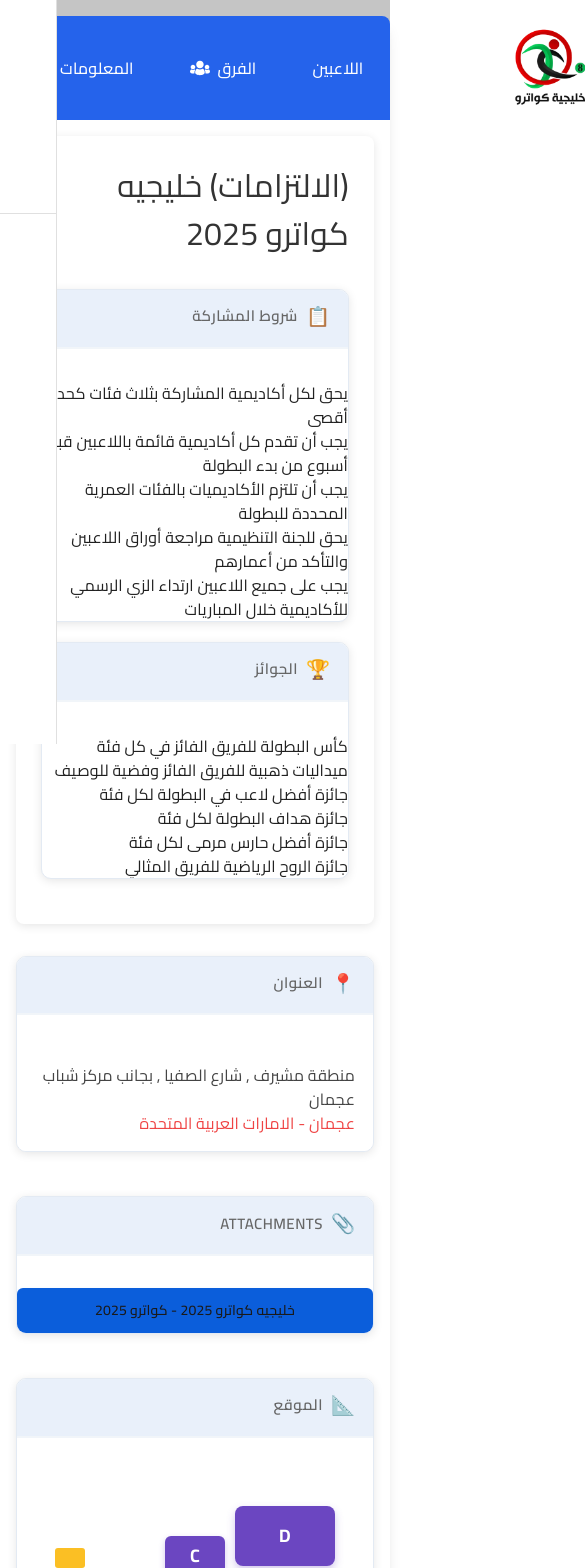
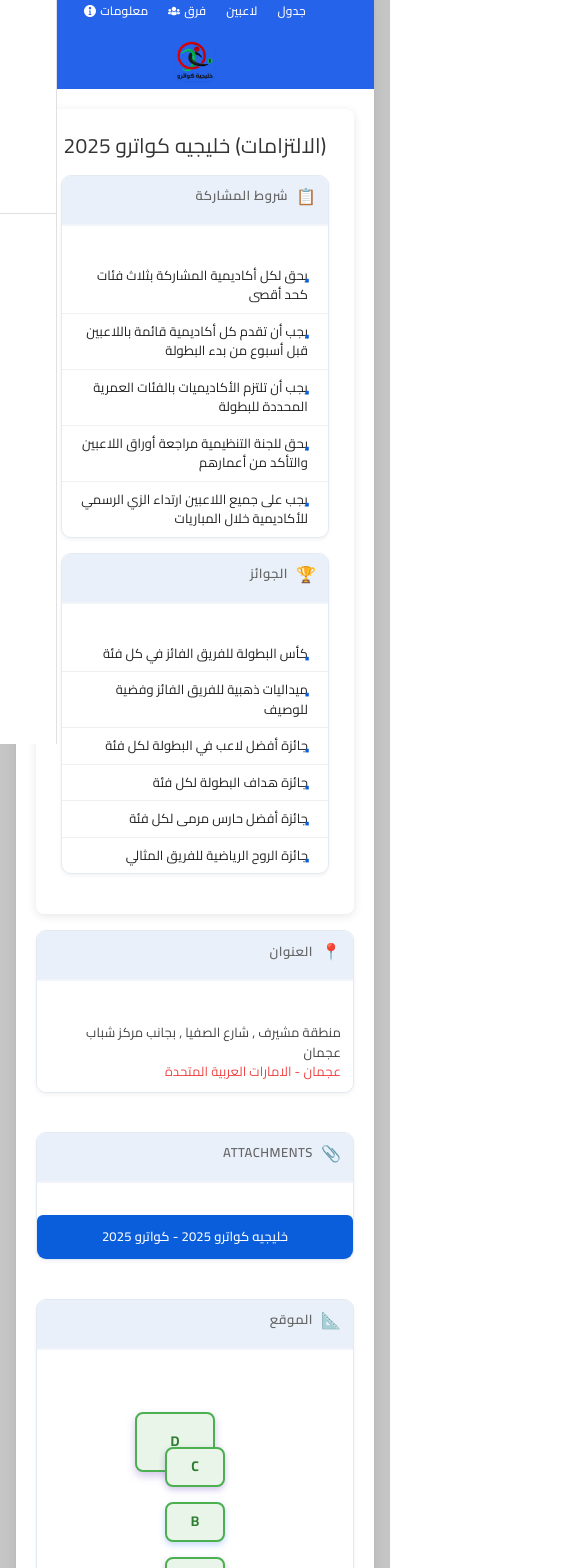
Before and after one commit to SamehElkhyat/Khalej-kotro, a React (Create React App) app: page /info in a window 390 px wide. Shown: the part 100-1668 px from the top of the page, 585 px wide, since content can reach past the window. Built offline with nearby package versions, Linux system fonts and the light colour scheme; some icons are missing.

Commit message:
first commit

```diff
--- a/src/App.jsx
+++ b/src/App.jsx
@@ -19,131 +19,165 @@
   );
   return (
     <>
-      <div className="min-h-screen bg-[#c5c5c5] flex flex-col items-center justify-center py-10">
-        <div className="text-center mb-6">
-          <h1 className="text-2xl sm:text-3xl font-bold text-white drop-shadow">
+      <div className="min-h-screen bg-[#c5c5c5] flex flex-col items-center justify-center py-4 sm:py-6 lg:py-10 px-4 sm:px-6 lg:px-8">
+        <div className="text-center mb-4 sm:mb-6 w-full max-w-4xl">
+          <h1 className="text-xl sm:text-2xl md:text-3xl lg:text-4xl font-bold text-white drop-shadow leading-tight">
             خليجيه كواترو 2025
           </h1>
-          <p className="text-sm sm:text-base text-white opacity-80 drop-shadow">
+          <p className="text-xs sm:text-sm md:text-base lg:text-lg text-white opacity-80 drop-shadow mt-2">
             Monday 3 March 2025 - Friday 21 March 2025
           </p>
         </div>
 
-        <div className="bg-white rounded-xl shadow-lg max-w-5xl w-full">
-          <div className="bg-blue-600 text-white rounded-t-lg px-4 py-3 flex items-center gap-6">
+        <div className="bg-white rounded-xl shadow-lg w-full max-w-6xl">
+          {/* Header Navigation */}
+          <div className="bg-blue-600 text-white rounded-t-lg px-2 sm:px-4 lg:px-6 py-2 sm:py-3">
+            <div className="flex flex-col sm:flex-row items-center justify-between gap-2 sm:gap-4 lg:gap-6">
+              {/* Navigation Buttons */}
+              <div className="flex flex-wrap items-center justify-center sm:justify-start gap-1 sm:gap-2 lg:gap-4 w-full sm:w-auto">
                 <button
                   onClick={() => Navigate("/info")}
-              className="font-medium flex items-center gap-2 hover:bg-blue-700 rounded-md px-4 py-2"
+                  className="font-medium flex items-center gap-1 sm:gap-2 hover:bg-blue-700 rounded-md px-2 sm:px-3 lg:px-4 py-1.5 sm:py-2 text-xs sm:text-sm lg:text-base transition-colors duration-200"
                 >
                   <svg
-                height="20px"
-                width="20px"
+                    className="w-3 h-3 sm:w-4 sm:h-4 lg:w-5 lg:h-5"
                     version="1.1"
                     id="_x32_"
                     viewBox="0 0 512 512"
                     fill="#ffffff"
                     stroke="#ffffff"
                   >
-                <g id="SVGRepo_bgCarrier" stroke-width="0"></g>
+                    <g id="SVGRepo_bgCarrier" strokeWidth="0"></g>
                     <g
                       id="SVGRepo_tracerCarrier"
-                  stroke-linecap="round"
-                  stroke-linejoin="round"
+                      strokeLinecap="round"
+                      strokeLinejoin="round"
                     ></g>
                     <g id="SVGRepo_iconCarrier">
-                  {" "}
-                  <style type="text/css"> </style>{" "}
                       <g>
-                    {" "}
                         <path
-                      class="st0"
+                          className="st0"
                           d="M256,0C114.615,0,0,114.615,0,256s114.615,256,256,256s256-114.615,256-256S397.385,0,256,0z M256,86.069 c28.463,0,51.538,23.074,51.538,51.538c0,28.464-23.074,51.538-51.538,51.538c-28.463,0-51.538-23.074-51.538-51.538 C204.462,109.143,227.537,86.069,256,86.069z M310.491,425.931H201.51v-43.593h35.667V276.329H215.38v-43.593h65.389v3.963v39.63 v106.009h29.722V425.931z"
-                    ></path>{" "}
-                  </g>{" "}
+                        ></path>
                       </g>
-              </svg>{" "}
-              المعلومات
+                    </g>
+                  </svg>
+                  <span className="hidden sm:inline">المعلومات</span>
+                  <span className="sm:hidden">معلومات</span>
                 </button>
+
                 <button
                   onClick={() => Navigate("/teams")}
-              className="font-medium flex items-center gap-2 hover:bg-blue-700 rounded-md px-4 py-2"
+                  className="font-medium flex items-center gap-1 sm:gap-2 hover:bg-blue-700 rounded-md px-2 sm:px-3 lg:px-4 py-1.5 sm:py-2 text-xs sm:text-sm lg:text-base transition-colors duration-200"
                 >
                   <svg
-                height="20px"
-                width="20px"
+                    className="w-3 h-3 sm:w-4 sm:h-4 lg:w-5 lg:h-5"
                     version="1.1"
                     id="_x32_"
                     viewBox="0 0 512 512"
                     fill="#ffffff"
-                stroke="#ffffff "
+                    stroke="#ffffff"
                   >
-                <g id="SVGRepo_bgCarrier" stroke-width="0"></g>
+                    <g id="SVGRepo_bgCarrier" strokeWidth="0"></g>
                     <g
                       id="SVGRepo_tracerCarrier"
-                  stroke-linecap="round"
-                  stroke-linejoin="round"
+                      strokeLinecap="round"
+                      strokeLinejoin="round"
                     ></g>
                     <g id="SVGRepo_iconCarrier">
-                  {" "}
-                  <style type="text/css"> </style>{" "}
                       <g>
-                    {" "}
                         <path
-                      class="st0"
+                          className="st0"
                           d="M435.95,287.525c32.51,0,58.87-26.343,58.87-58.853c0-32.51-26.361-58.871-58.87-58.871 c-32.502,0-58.863,26.361-58.863,58.871C377.088,261.182,403.448,287.525,435.95,287.525z"
-                    ></path>{" "}
+                        ></path>
                         <path
-                      class="st0"
+                          className="st0"
                           d="M511.327,344.251c-2.623-15.762-15.652-37.822-25.514-47.677c-1.299-1.306-7.105-1.608-8.673-0.636 c-11.99,7.374-26.074,11.714-41.19,11.714c-15.099,0-29.184-4.34-41.175-11.714c-1.575-0.972-7.373-0.67-8.672,0.636 c-2.757,2.757-5.765,6.427-8.698,10.683c7.935,14.94,14.228,30.81,16.499,44.476c2.27,13.7,1.533,26.67-2.138,38.494 c13.038,4.717,28.673,6.787,44.183,6.787C476.404,397.014,517.804,382.987,511.327,344.251z"
-                    ></path>{" "}
+                        ></path>
                         <path
-                      class="st0"
+                          className="st0"
                           d="M254.487,262.691c52.687,0,95.403-42.716,95.403-95.402c0-52.67-42.716-95.386-95.403-95.386 c-52.678,0-95.378,42.716-95.378,95.386C159.109,219.975,201.808,262.691,254.487,262.691z"
-                    ></path>{" "}
+                        ></path>
                         <path
-                      class="st0"
+                          className="st0"
                           d="M335.269,277.303c-2.07-2.061-11.471-2.588-14.027-1.006c-19.448,11.966-42.271,18.971-66.755,18.971 c-24.466,0-47.3-7.005-66.738-18.971c-2.555-1.583-11.956-1.055-14.026,1.006c-16.021,16.004-37.136,51.782-41.384,77.288 c-10.474,62.826,56.634,85.508,122.148,85.508c65.532,0,132.639-22.682,122.165-85.508 C372.404,329.085,351.289,293.307,335.269,277.303z"
-                    ></path>{" "}
+                        ></path>
                         <path
-                      class="st0"
+                          className="st0"
                           d="M76.049,287.525c32.502,0,58.862-26.343,58.862-58.853c0-32.51-26.36-58.871-58.862-58.871 c-32.511,0-58.871,26.361-58.871,58.871C17.178,261.182,43.538,287.525,76.049,287.525z"
-                    ></path>{" "}
+                        ></path>
                         <path
-                      class="st0"
+                          className="st0"
                           d="M115.094,351.733c2.414-14.353,9.225-31.253,17.764-46.88c-2.38-3.251-4.759-6.083-6.955-8.279 c-1.299-1.306-7.097-1.608-8.672-0.636c-11.991,7.374-26.076,11.714-41.182,11.714c-15.108,0-29.202-4.34-41.183-11.714 c-1.568-0.972-7.382-0.67-8.681,0.636c-9.887,9.854-22.882,31.915-25.514,47.677c-6.468,38.736,34.924,52.762,75.378,52.762 c14.437,0,29.016-1.777,41.459-5.84C113.587,379.108,112.757,365.835,115.094,351.733z"
-                    ></path>{" "}
-                  </g>{" "}
+                        ></path>
+                      </g>
                     </g>
                   </svg>
-              الفرق
+                  <span className="hidden sm:inline">الفرق</span>
+                  <span className="sm:hidden">فرق</span>
                 </button>
+
                 <button
                   onClick={() => Navigate("/matches")}
-              className="font-medium flex items-center gap-2 hover:bg-blue-700 rounded-md px-4 py-2"
+                  className="font-medium flex items-center gap-1 sm:gap-2 hover:bg-blue-700 rounded-md px-2 sm:px-3 lg:px-4 py-1.5 sm:py-2 text-xs sm:text-sm lg:text-base transition-colors duration-200"
                 >
-              اللاعبين
+                  <span className="hidden sm:inline">اللاعبين</span>
+                  <span className="sm:hidden">لاعبين</span>
                 </button>
+
                 <button
                   onClick={() => Navigate("/shedulde")}
-              className="font-medium flex items-center gap-2 hover:bg-blue-700 rounded-md px-4 py-2"
+                  className="font-medium flex items-center gap-1 sm:gap-2 hover:bg-blue-700 rounded-md px-2 sm:px-3 lg:px-4 py-1.5 sm:py-2 text-xs sm:text-sm lg:text-base transition-colors duration-200"
                 >
-              {" "}
-              المبارات الجدول
+                  <span className="hidden lg:inline">المبارات الجدول</span>
+                  <span className="hidden sm:inline lg:hidden">الجدول</span>
+                  <span className="sm:hidden">جدول</span>
                 </button>
+              </div>
+
+              {/* Logo */}
+              <div className="flex-shrink-0 flex items-center justify-center">
                 <img
                   src={logo}
                   alt="logo"
-              className="w-20 h-20 flex justify-end items-center"
+                  className="w-10 h-10 sm:w-14 sm:h-14 lg:w-18 lg:h-18 xl:w-20 xl:h-20 object-contain rounded-lg shadow-sm"
                 />
               </div>
+            </div>
+          </div>
+
+          {/* Content Area */}
+          <div className="p-2 sm:p-4 lg:p-6">
             <Outlet />
             <Admin />
-
-
           </div>
         </div>
+      </div>
+
       <style>
+        {`
           @import url('https://fonts.googleapis.com/css2?family=Cairo:wght@200..1000&display=swap');
+
+          /* Additional responsive styles */
+          @media (max-width: 640px) {
+            .min-h-screen {
+              padding: 1rem;
+            }
+          }
+
+          /* Ensure smooth transitions */
+          * {
+            transition: all 0.2s ease-in-out;
+          }
+
+          /* Better touch targets for mobile */
+          @media (max-width: 768px) {
+            button {
+              min-height: 44px;
+              min-width: 44px;
+            }
+          }
+        `}
       </style>
     </>
   );
--- a/src/componant/Pages/Info/Info.css
+++ b/src/componant/Pages/Info/Info.css
@@ -3,16 +3,20 @@
   gap: 2rem;
   padding: 2rem;
   direction: rtl;
+  max-width: 1400px;
+  margin: 0 auto;
 }
 
 .main-content {
   flex: 1;
+  min-width: 0;
 }
 
 .main-title {
   font-size: 2rem;
   color: #333;
   margin-bottom: 2rem;
+  line-height: 1.2;
 }
 
 .sidebar {
@@ -20,6 +24,7 @@
   display: flex;
   flex-direction: column;
   gap: 1.5rem;
+  flex-shrink: 0;
 }
 
 .section {
@@ -29,6 +34,7 @@
   margin-bottom: 20px;
   border: 1px solid #e3eaf3;
   overflow: hidden;
+  box-shadow: 0 2px 4px rgba(0, 0, 0, 0.05);
 }
 
 .section-header {
@@ -43,6 +49,7 @@
 .section-header .icon {
   font-size: 1.2rem;
   color: #666;
+  flex-shrink: 0;
 }
 
 .section-header h3 {
@@ -64,6 +71,7 @@
   color: #444;
   font-size: 16px;
   margin: 0;
+  line-height: 1.5;
 }
 
 .attachment-btn {
@@ -72,17 +80,17 @@
   background: #0b5edb;
   border: none;
   border-radius: 6px;
-  color: #1a1a1a;
+  color: #fff;
   font-size: 14px;
-  text-align: left;
+  text-align: center;
   cursor: pointer;
-  text-align: center;
   transition: background-color 0.2s;
   margin: 0;
+  font-weight: 500;
 }
 
 .attachment-btn:hover {
-  background: #e9ecef;
+  background: #0949b3;
 }
 
 .layout-image {
@@ -95,6 +103,72 @@
   padding: 0;
   border-radius: 0;
   min-height: 200px;
+  position: relative;
+}
+
+.field {
+  background: #e8f5e8;
+  border: 2px solid #4caf50;
+  border-radius: 8px;
+  display: flex;
+  align-items: center;
+  justify-content: center;
+  position: relative;
+}
+
+.main-field {
+  width: 120px;
+  height: 80px;
+  margin: 0 auto 20px;
+}
+
+.small-field {
+  width: 80px;
+  height: 60px;
+  margin: 10px;
+}
+
+.side-fields {
+  display: flex;
+  justify-content: center;
+  gap: 10px;
+  flex-wrap: wrap;
+}
+
+.field-label {
+  font-weight: bold;
+  color: #2e7d32;
+  font-size: 18px;
+}
+
+.facilities {
+  display: flex;
+  justify-content: space-between;
+  margin-top: 20px;
+  gap: 10px;
+}
+
+.facility {
+  flex: 1;
+  height: 40px;
+  border-radius: 4px;
+  display: flex;
+  align-items: center;
+  justify-content: center;
+  font-size: 12px;
+  color: #666;
+}
+
+.parking {
+  background: #f0f0f0;
+}
+
+.building {
+  background: #e3f2fd;
+}
+
+.green-area {
+  background: #e8f5e8;
 }
 
 .sponsors-grid {
@@ -113,136 +187,282 @@
   align-items: center;
   justify-content: center;
   color: #666;
+  font-weight: bold;
+  border: 1px solid #e9ecef;
 }
 
-@media (max-width: 1024px) {
+.conditions-list,
+.prizes-list {
+  list-style: none;
+  padding: 0;
+  margin: 0;
+}
+
+.conditions-list li,
+.prizes-list li {
+  padding: 12px 18px;
+  border-bottom: 1px solid #f0f0f0;
+  position: relative;
+  padding-right: 30px;
+}
+
+.conditions-list li:before,
+.prizes-list li:before {
+  content: "•";
+  color: #0b5edb;
+  font-weight: bold;
+  position: absolute;
+  right: 18px;
+  top: 12px;
+}
+
+.conditions-list li:last-child,
+.prizes-list li:last-child {
+  border-bottom: none;
+}
+
+@media (min-width: 1200px) {
+  .container {
+    gap: 3rem;
+    padding: 3rem;
+  }
+
+  .main-title {
+    font-size: 2.5rem;
+  }
+
+  .sidebar {
+    width: 450px;
+  }
+}
+
+@media (max-width: 1199px) and (min-width: 768px) {
+  .container {
+    gap: 1.5rem;
+    padding: 1.5rem;
+  }
+
+  .main-title {
+    font-size: 1.8rem;
+  }
+
+  .sidebar {
+    width: 350px;
+  }
+}
+
+@media (max-width: 1023px) and (min-width: 768px) {
   .container {
     flex-direction: column;
+    gap: 2rem;
   }
+
+  .sidebar {
+    width: 100%;
+    max-width: 600px;
+    margin: 0 auto;
+  }
+
+  .main-title {
+    text-align: center;
+  }
+
+  .sponsors-grid {
+    grid-template-columns: repeat(4, 1fr);
+  }
+}
+
+@media (max-width: 767px) and (min-width: 480px) {
+  .container {
+    flex-direction: column;
+    padding: 1rem;
+    gap: 1.5rem;
+  }
+
+  .main-title {
+    font-size: 1.5rem;
+    text-align: center;
+    margin-bottom: 1.5rem;
+  }
+
   .sidebar {
     width: 100%;
   }
+
+  .section-header {
+    padding: 10px 15px;
+  }
+
+  .section-header h3 {
+    font-size: 14px;
+  }
+
+  .location,
+  .section > p,
+  .section .card-content,
+  .section .layout-image,
+  .sponsors-grid {
+    padding: 12px 15px;
+    font-size: 14px;
+  }
+
+  .conditions-list li,
+  .prizes-list li {
+    padding: 10px 15px;
+    padding-right: 25px;
+    font-size: 14px;
+  }
+
+  .sponsors-grid {
+    grid-template-columns: repeat(2, 1fr);
+    gap: 12px;
+  }
+
+  .sponsor-logo {
+    height: 60px;
+    font-size: 14px;
+  }
+
+  .main-field {
+    width: 100px;
+    height: 70px;
+  }
+
+  .small-field {
+    width: 70px;
+    height: 50px;
+  }
+
+  .field-label {
+    font-size: 16px;
+  }
 }
 
-@media (max-width: 640px) {
+@media (max-width: 479px) {
+  .container {
+    flex-direction: column;
+    padding: 0.75rem;
+    gap: 1rem;
+  }
+
+  .main-title {
+    font-size: 1.3rem;
+    text-align: center;
+    margin-bottom: 1rem;
+  }
+
+  .sidebar {
+    width: 100%;
+  }
+
+  .section {
+    margin-bottom: 15px;
+  }
+
+  .section-header {
+    padding: 8px 12px;
+  }
+
+  .section-header .icon {
+    font-size: 1rem;
+  }
+
+  .section-header h3 {
+    font-size: 13px;
+  }
+
+  .location,
+  .section > p,
+  .section .card-content,
+  .section .layout-image,
+  .sponsors-grid {
+    padding: 10px 12px;
+    font-size: 13px;
+  }
+
+  .conditions-list li,
+  .prizes-list li {
+    padding: 8px 12px;
+    padding-right: 20px;
+    font-size: 13px;
+  }
+
+  .attachment-btn {
+    padding: 10px 12px;
+    font-size: 13px;
+  }
+
+  .sponsors-grid {
+    grid-template-columns: 1fr;
+    gap: 10px;
+  }
+
+  .sponsor-logo {
+    height: 50px;
+    font-size: 12px;
+  }
+
+  .main-field {
+    width: 80px;
+    height: 60px;
+  }
+
+  .small-field {
+    width: 60px;
+    height: 40px;
+    margin: 5px;
+  }
+
+  .side-fields {
+    gap: 5px;
+  }
+
+  .field-label {
+    font-size: 14px;
+  }
+
+  .facilities {
+    flex-direction: column;
+    gap: 5px;
+  }
+
+  .facility {
+    height: 30px;
+    font-size: 11px;
+  }
+}
+
+@media (max-width: 767px) and (orientation: landscape) {
   .container {
     padding: 1rem;
   }
+
+  .main-title {
+    font-size: 1.4rem;
+  }
+
   .sponsors-grid {
-    grid-template-columns: 1fr;
+    grid-template-columns: repeat(2, 1fr);
   }
 }
 
-.info-container {
-  max-width: 1200px;
-  margin: 0 auto;
-  padding: 20px;
+@media (-webkit-min-device-pixel-ratio: 2), (min-resolution: 192dpi) {
+  .section {
+    box-shadow: 0 1px 2px rgba(0, 0, 0, 0.1);
+  }
 }
 
-.main-header {
-  margin-bottom: 24px;
-}
-
-.main-header h1 {
-  font-size: 24px;
-  color: #1a1a1a;
-  font-weight: 500;
-  margin: 0;
-}
-
-.info-cards {
-  display: grid;
-  grid-template-columns: repeat(auto-fit, minmax(300px, 1fr));
-  gap: 20px;
-}
-
-.info-card {
-  background: #fff;
-  border-radius: 8px;
-  box-shadow: 0 1px 3px rgba(0, 0, 0, 0.1);
-  overflow: hidden;
-}
-
-.card-header {
-  background: #f8f9fa;
-  padding: 16px;
-  display: flex;
-  align-items: center;
-  gap: 12px;
-  border-bottom: 1px solid #e9ecef;
-}
-
-.header-icon {
-  font-size: 20px;
-}
-
-.card-header h2 {
-  margin: 0;
-  font-size: 14px;
-  font-weight: 600;
-  color: #666;
-  text-transform: uppercase;
-}
-
-.card-content {
-  padding: 16px;
-}
-
-.card-content p {
-  margin: 0;
-  color: #4a5568;
-  line-height: 1.5;
-}
-
-.download-btn {
-  width: 100%;
-  padding: 12px;
-  background: #f8f9fa;
-  border: none;
-  border-radius: 6px;
-  color: #1a1a1a;
-  font-size: 14px;
-  text-align: left;
-  cursor: pointer;
-  transition: background-color 0.2s;
-}
-
-.download-btn:hover {
-  background: #e9ecef;
-}
-
-.layout-content {
-  padding: 0;
-}
-
-.layout-image {
-  width: 100%;
-  height: auto;
-  display: block;
-}
-
-.sponsors-grid {
-  display: grid;
-  grid-template-columns: repeat(2, 1fr);
-  gap: 16px;
-}
-
-.sponsor-logo {
-  background: #f8f9fa;
-  border-radius: 6px;
-  height: 80px;
-  display: flex;
-  align-items: center;
-  justify-content: center;
-  color: #666;
-}
-
-@media (max-width: 768px) {
-  .info-container {
-    padding: 16px;
+@media print {
+  .container {
+    flex-direction: column;
+    padding: 0;
   }
 
-  .info-cards {
-    grid-template-columns: 1fr;
+  .sidebar {
+    width: 100%;
+  }
+
+  .attachment-btn {
+    display: none;
   }
 }
```
Also changed, not shown: src/componant/Pages/Info/Info.jsx (line endings or trailing spaces). Lines whose indentation alone changed are shown as unchanged.
